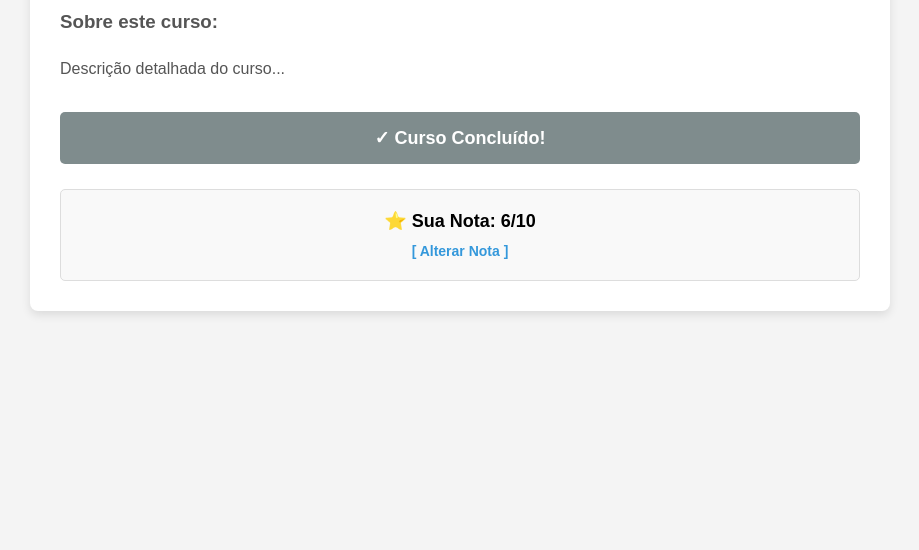
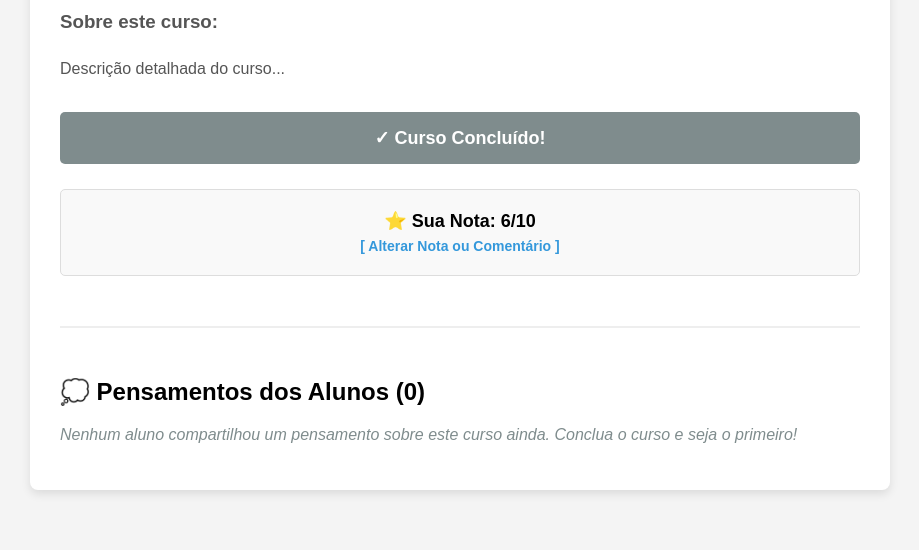
Before and after one commit to joao-c2104/Experience-Analitics, a Django app: page /curso/1/ in a window 1280 px wide. Shown: the part 651-1201 px from the top of the page, without its empty margins (180-1099 px from the left). Before the commit the page ends 966 px from the top, so only its background shows below. Run offline with Django 5.2, Linux system fonts and the light colour scheme; a user stored in the database is signed in; data comes from the database, SQL or seed files in the repository; both versions use the stored data as it was after the commit.

Commit message:
espaço pra o comentario

```diff
--- a/cursos/models.py
+++ b/cursos/models.py
@@ -25,6 +25,7 @@ class Inscricao(models.Model):
     nota = models.IntegerField(null=True, blank=True)
     ultima_interacao = models.DateField(null=True, blank=True)
     dias_seguidos = models.IntegerField(default=0)
+    pensamento = models.TextField(null=True, blank=True)
 
     @property
     def dias_em_andamento(self):
--- a/cursos/templates/cursos/detalhe_curso.html
+++ b/cursos/templates/cursos/detalhe_curso.html
@@ -11,7 +11,7 @@
         img { width: 100%; max-height: 400px; object-fit: cover; border-radius: 8px; margin-top: 20px; }
         h1 { color: #333; margin-top: 20px; }
         .preco { font-size: 24px; color: #2ecc71; font-weight: bold; margin: 20px 0; }
-        .descricao { font-size: 16px; color: #555; line-height: 1.6; }
+        .descricao { font-size: 16px; color: #555; line-height: 1.6; margin-bottom: 30px; }
 
         .btn { display: block; text-align: center; text-decoration: none; padding: 15px; font-size: 18px; font-weight: bold; border-radius: 5px; margin-top: 30px; color: white; transition: background 0.3s; }
         .btn-comprar { background-color: #2ecc71; }
@@ -19,6 +19,13 @@
         .btn-concluir { background-color: #f39c12; }
         .btn-concluir:hover { background-color: #d35400; }
         .btn-concluido { background-color: #7f8c8d; cursor: not-allowed; }
+
+        /* Estilos da Seção de Comentários Públicos */
+        .secao-comentarios { margin-top: 50px; border-top: 2px solid #eee; padding-top: 30px; }
+        .card-comentario { background: #fdfdfd; border: 1px solid #eaeaea; padding: 15px; border-radius: 6px; margin-bottom: 15px; box-shadow: 0 2px 4px rgba(0,0,0,0.02); }
+        .autor-comentario { font-weight: bold; color: #2c3e50; font-size: 14px; margin: 0 0 5px 0; }
+        .texto-comentario { color: #555; font-size: 15px; margin: 0; font-style: italic; }
+        .nota-comentario { color: #f1c40f; font-size: 13px; font-weight: bold; }
     </style>
 </head>
 <body>
@@ -62,27 +69,47 @@
                 <div style="margin-top: 25px; padding: 20px; background: #f9f9f9; border-radius: 5px; border: 1px solid #ddd; text-align: center;">
 
                     <div id="nota-exibicao-detalhe" {% if inscricao.nota is null %}style="display:none;"{% endif %}>
-                        <p style="font-size: 18px; font-weight: bold; margin: 0 0 10px 0;">⭐ Sua Nota: {{ inscricao.nota }}/10</p>
-                        <button type="button" onclick="mostrarFormularioDetalhe()" style="background: none; color: #3498db; border: none; padding: 0; font-size: 14px; font-weight: bold; cursor: pointer;">[ Alterar Nota ]</button>
+                        <p style="font-size: 18px; font-weight: bold; margin: 0 0 5px 0;">⭐ Sua Nota: {{ inscricao.nota }}/10</p>
+                        {% if inscricao.pensamento %}
+                            <p style="font-size: 15px; color: #555; margin: 0 0 15px 0; font-style: italic;">"{{ inscricao.pensamento }}"</p>
+                        {% endif %}
+                        <button type="button" onclick="mostrarFormularioDetalhe()" style="background: none; color: #3498db; border: none; padding: 0; font-size: 14px; font-weight: bold; cursor: pointer;">[ Alterar Nota ou Comentário ]</button>
                     </div>
 
                     <div id="nota-form-detalhe" {% if inscricao.nota is not null %}style="display:none;"{% endif %}>
                         <form action="{% url 'avaliar_curso' inscricao.id %}?next=detalhe" method="POST">
                             {% csrf_token %}
                             <label style="font-weight: bold; display: block; margin-bottom: 10px;">Avalie este curso:</label>
-                            <select name="nota" required style="padding: 8px; font-size: 16px; border-radius: 4px;">
+                            <select name="nota" required style="padding: 8px; font-size: 16px; border-radius: 4px; margin-bottom: 15px;">
                                 {% for i in "0123456789" %}
                                     <option value="{{ forloop.counter0 }}" {% if inscricao.nota == forloop.counter0 %}selected{% endif %}>{{ forloop.counter0 }}</option>
                                 {% endfor %}
                                 <option value="10" {% if inscricao.nota == 10 %}selected{% endif %}>10</option>
                             </select>
-                            <button type="submit" style="background: #27ae60; color: white; border: none; padding: 8px 15px; font-size: 16px; border-radius: 4px; cursor: pointer; font-weight: bold; margin-left: 10px;">Enviar Nota</button>
+
+                            <label style="font-weight: bold; display: block; margin-bottom: 10px;">Compartilhe seu pensamento sobre o curso (Público):</label>
+                            <textarea name="pensamento" rows="4" placeholder="O que você achou do conteúdo? Seu comentário ficará visível na página." style="width: 100%; box-sizing: border-box; padding: 10px; font-size: 15px; border-radius: 4px; border: 1px solid #ccc; resize: vertical; margin-bottom: 15px;">{% if inscricao.pensamento %}{{ inscricao.pensamento }}{% endif %}</textarea>
+
+                            <button type="submit" style="background: #27ae60; color: white; border: none; padding: 10px 20px; font-size: 16px; border-radius: 4px; cursor: pointer; font-weight: bold;">Enviar Avaliação</button>
                         </form>
                     </div>
 
                 </div>
             {% endif %}
         {% endif %}
+
+        <div class="secao-comentarios">
+            <h2>💭 Pensamentos dos Alunos ({{ pensamentos_publicos.count }})</h2>
+            {% for p in pensamentos_publicos %}
+                <div class="card-comentario">
+                    <p class="autor-comentario">👤 {{ p.usuario.username }} <span class="nota-comentario">— ⭐ {{ p.nota }}/10</span></p>
+                    <p class="texto-comentario">"{{ p.pensamento }}"</p>
+                </div>
+            {% empty %}
+                <p style="color: #7f8c8d; font-style: italic;">Nenhum aluno compartilhou um pensamento sobre este curso ainda. Conclua o curso e seja o primeiro!</p>
+            {% endfor %}
+        </div>
+
     </div>
 
     <script>
--- a/cursos/views.py
+++ b/cursos/views.py
@@ -9,18 +9,6 @@ from datetime import timedelta
 def lista_cursos(request):
     cursos = Curso.objects.all()
     return render(request, 'cursos/lista_cursos.html', {'cursos': cursos})
-
-@login_required
-def perfil(request):
-    minhas_inscricoes = Inscricao.objects.filter(usuario=request.user)
-
-    cursos_andamento = minhas_inscricoes.filter(status='andamento')
-    cursos_concluidos = minhas_inscricoes.filter(status='concluido')
-
-    return render(request, 'cursos/perfil.html', {
-        'cursos_andamento': cursos_andamento,
-        'cursos_concluidos': cursos_concluidos
-    })
 
 def fazer_logout(request):
     logout(request)
@@ -43,9 +31,16 @@ def detalhe_curso(request, curso_id):
                 inscricao.ultima_interacao = hoje
                 inscricao.save()
 
+    # BUSCA OS PENSAMENTOS PÚBLICOS: Apenas de inscrições concluídas e que não estejam vazias
+    pensamentos_publicos = Inscricao.objects.filter(
+        curso=curso,
+        status='concluido'
+    ).exclude(pensamento__isnull=True).exclude(pensamento='')
+
     return render(request, 'cursos/detalhe_curso.html', {
         'curso': curso,
-        'inscricao': inscricao
+        'inscricao': inscricao,
+        'pensamentos_publicos': pensamentos_publicos
     })
 
 @login_required
@@ -63,6 +58,7 @@ def acao_curso(request, curso_id):
 
 @login_required
 def perfil(request):
+    # Juntamos as duas funções perfil que estavam duplicadas
     minhas_inscricoes = Inscricao.objects.filter(usuario=request.user)
 
     cursos_andamento = minhas_inscricoes.filter(status='andamento')
@@ -85,9 +81,15 @@ def avaliar_curso(request, inscricao_id):
     if request.method == "POST":
         if inscricao.status == 'concluido':
             nota_enviada = request.POST.get('nota')
+            pensamento_enviado = request.POST.get('pensamento') # Captura o pensamento
+
             if nota_enviada and 0 <= int(nota_enviada) <= 10:
                 inscricao.nota = int(nota_enviada)
-                inscricao.save()
+
+            if pensamento_enviado:
+                inscricao.pensamento = pensamento_enviado.strip()
+
+            inscricao.save()
 
     elif request.method == "GET" and request.GET.get('alterar') == 'true':
         inscricao.nota = None
```
Also changed, not shown: cursos/migrations/0006_inscricao_pensamento.py (added), db.sqlite3.
